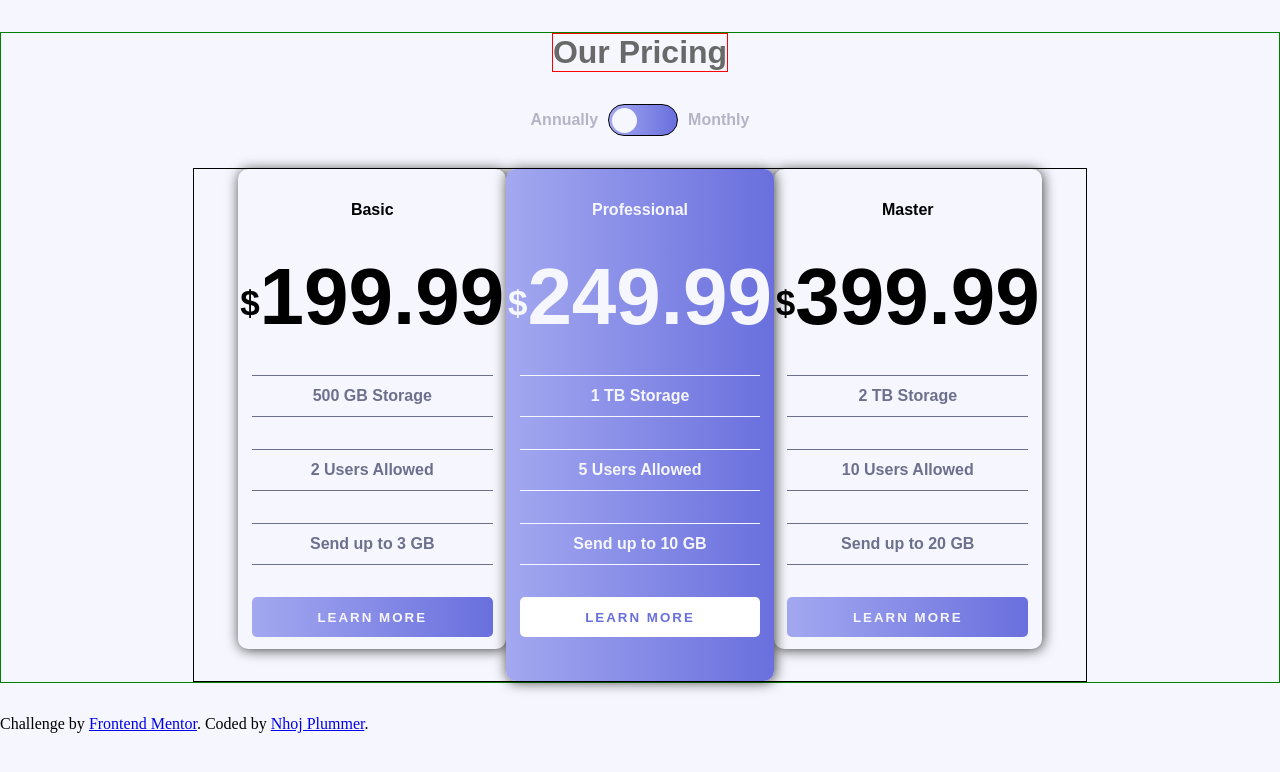
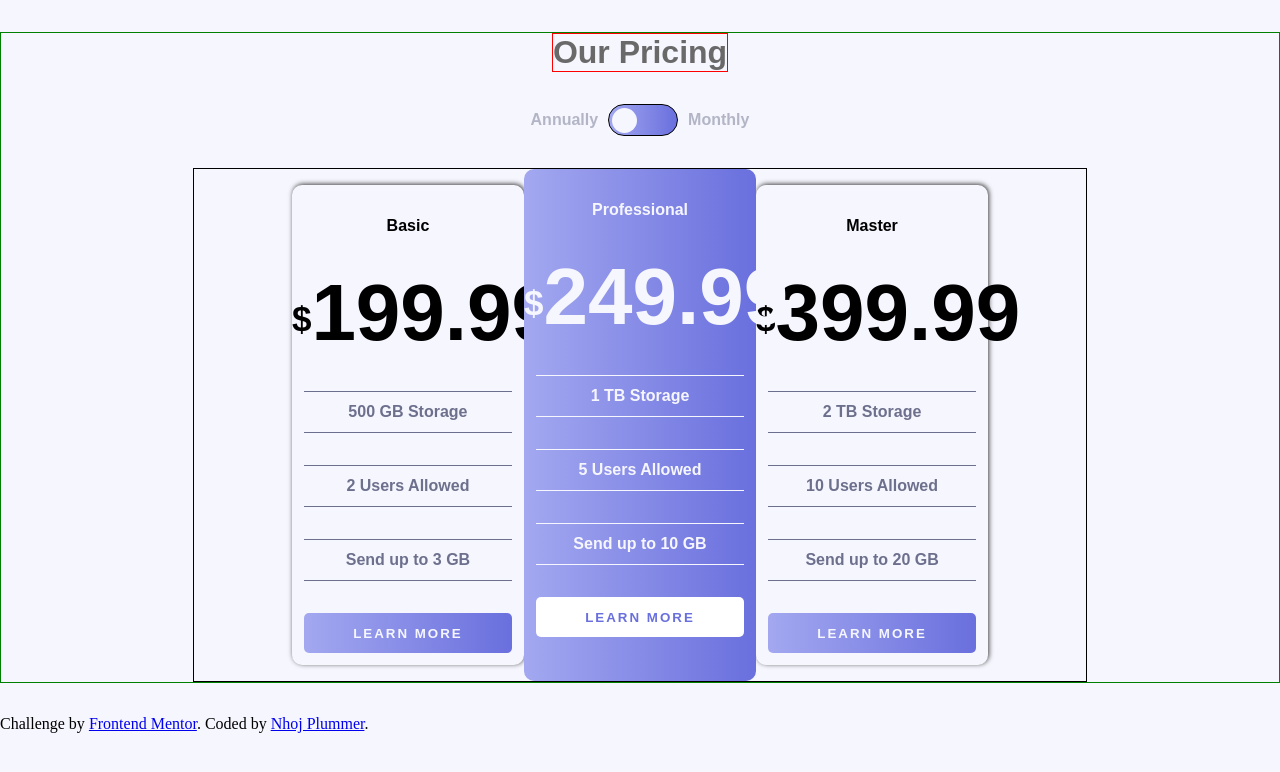
Before and after one commit to Nhoj-Plummer/pricing-component-with-toggle, a React (Create React App) app: page / in a window 1280 px wide. Shown: the top 772 px of the page. Built offline with nearby package versions, Linux system fonts and the light colour scheme.

Commit message:
Nearing the end

```diff
--- a/src/components/Card/card.css
+++ b/src/components/Card/card.css
@@ -1,9 +1,8 @@
 .card-container {
   border-radius: 10px;
   background: var(--color-very-light-grayish-blue);
+  box-shadow: 1px -1px 5px 0px rgba(0,0,0,0.75);
   font-weight: 700;
-
-  box-shadow: 1px 1px 13px 0px rgba(0, 0, 0, 0.75);
 }
 
 .card-container_text h1 {
@@ -47,6 +46,7 @@
     width: 100%;
     height: 27rem;
     margin-top: 1rem;
+
   }
 
   .card-container_text,
@@ -69,8 +69,9 @@
   }
 
   .card-container {
-    width: 30%;
+    width: 26%;
     height: 30rem;
+
   }
 
   .card-container_text h1 {
--- a/src/containers/Pricing/pricing.css
+++ b/src/containers/Pricing/pricing.css
@@ -1,7 +1,6 @@
 .pricing-container {
   display: flex;
   align-items: center;
-  justify-content: center;
   flex-direction: column;
   margin: 2rem auto;
   font-family: var(--font-family);
@@ -18,6 +17,7 @@
 }
 .pricing-container_prices {
   display: flex;
+  align-items: center;
   justify-content: center;
   margin-top: 2rem;
   border: 1px solid;
--- a/src/containers/Pricing/pricing.js
+++ b/src/containers/Pricing/pricing.js
@@ -36,7 +36,7 @@ const Pricing = () => {
     {id: 1, title: "Basic", price: "199.99", storage: "500 GB Storage", users: "2 Users Allowed", sendGB: "Send up to 3 GB", textColor: {color: "var(--color-grayish-blue)"}},
     {
       id: 2,
-      style: {background: "var(--color-gradient)", color: "var( --color-very-light-grayish-blue)", position: width > 540 ? "relative" : "", height: width > 540 ? "32rem" : ""},
+      style: {background: "var(--color-gradient)", color: "var( --color-very-light-grayish-blue)", position: width > 540 ? "relative" : "", height: width > 540 ? "32rem" : "", boxShadow: width > 540 ? "none" : "" },
       title: "Professional",
       price: "249.99",
       storage: "1 TB Storage",
```
